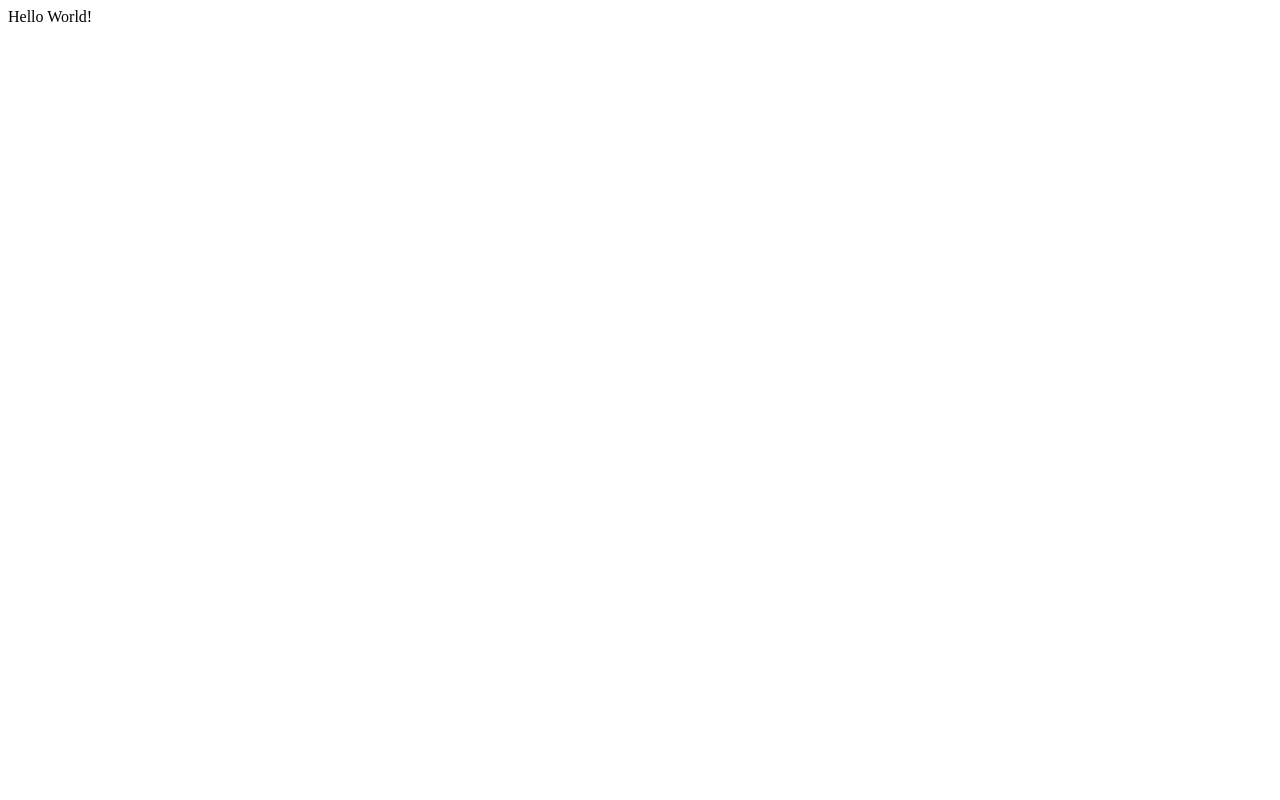
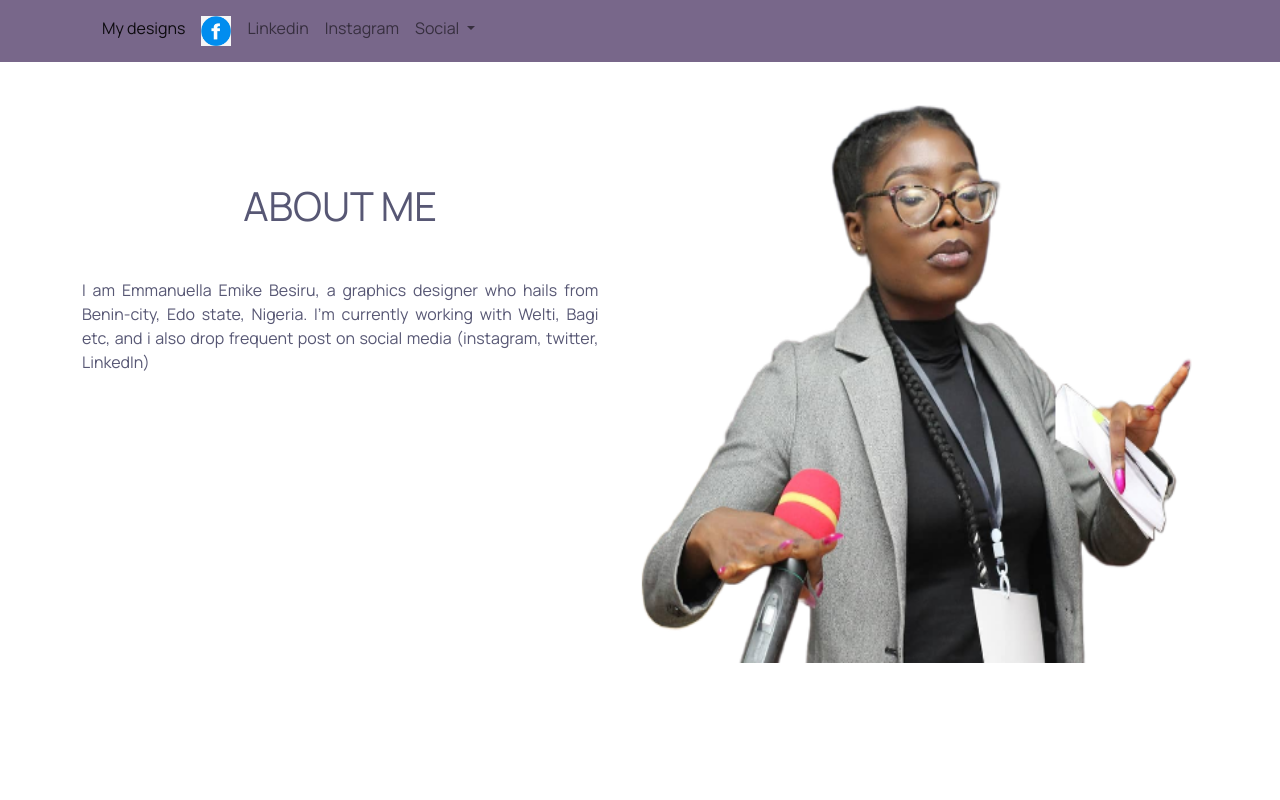
Before and after one commit to Eruanga/Try2, a Django app: page / in a window 1280 px wide. Before the commit the page is almost empty. Run offline with Django 4.2, Linux system fonts and the light colour scheme.

Commit message:
added static files

```diff
--- /dev/null
+++ b/ella/static/css/style.css
@@ -0,0 +1,61 @@
+.img-fluid{
+
+           margin-top: 2em;
+           width: 1674px;
+           height: 569px;
+
+        }
+        body{
+         background-color:white;
+         color:#575774;
+         text-align: justify;
+         font-family: "Manrope"
+        }
+
+        h1{
+            text-align: -webkit-center;
+    		padding-top: 3em;
+    		padding-bottom: 40px
+        }
+        .flex{
+        	display: flex;
+        	flex-direction: row;
+        	gap: 40px;
+        }
+        .first{
+        	background-color: #78678a;
+        }
+        a:hover{
+        	background-color: yellow;
+        	border-radius: 5px;
+        }
+        hr{
+        	background-color: yellow;
+        	color: yellow;
+        }
+  		@media (max-width:1000px) {
+  			.flex{
+	        	flex-direction: row;
+	        	gap: 40px;
+	        }
+	        .img-fluid{
+
+	           margin-top: 2em;
+	           width: 1674px;
+	           height: 569px;
+
+        	}
+  		}
+
+@media (max-width:600px) {
+    .flex{
+        flex-direction: column;
+	    gap: 40px;
+    }
+    .img-fluid{
+        margin-top: 2em;
+	    width: 1674px;
+	    height: 569px;
+
+    }
+}
--- a/ella/templates/index.html
+++ b/ella/templates/index.html
@@ -1 +1,68 @@
-Hello World!
+{% load static %}
+<!DOCTYPE html>
+<html lang="en">
+<head>
+    <meta charset="UTF-8">
+    <meta name="viewport" content="width=device-width, initial-scale=1.0">
+    <title>About Ella</title>
+    <link href="https://cdn.jsdelivr.net/npm/bootstrap@5.2.0/dist/css/bootstrap.min.css" rel="stylesheet" integrity="sha384-gH2yIJqKdNHPEq0n4Mqa/HGKIhSkIHeL5AyhkYV8i59U5AR6csBvApHHNl/vI1Bx" crossorigin="anonymous">
+    <link href="https://fonts.googleapis.com/css2?family=Manrope&display=swap" rel="stylesheet"/>
+    <link rel="stylesheet" type="text/css" href="{% static 'css/style.css' %}">
+</head>
+<body>
+	<section class="first">
+	    <header class="container">
+	        <nav class="navbar navbar-expand-lg ">
+	            <div class="container-fluid">
+	                <button class="navbar-toggler" type="button" data-bs-toggle="collapse" data-bs-target="#navbarSupportedContent" aria-controls="navbarSupportedContent" aria-expanded="false" aria-label="Toggle navigation">
+	                    <span class="navbar-toggler-icon">
+
+	                    </span>
+	                </button>
+	                    <div class="collapse navbar-collapse" id="navbarSupportedContent">
+	                        <ul class="navbar-nav me-auto mb-2 mb-lg-0">
+	                            <li class="nav-item">
+	                            	<a class="nav-link active" aria-current="page" href="#">My designs</a>
+	                            </li>
+	                            <li class="nav-item">
+	                            	<a class="nav-link" href="#"><img src="{% static 'images/fac.png' %}" height="30px" width="30px"></a>
+	                            </li>
+	                            <li class="nav-item">
+	                            	<a class="nav-link" href="#">Linkedin</a>
+	                            </li>
+	                            <li class="nav-item">
+	                            	<a class="nav-link" href="#">Instagram</a>
+	                            </li>
+
+	                            <li class="nav-item dropdown">
+	                            	<a class="nav-link dropdown-toggle" href="#" role="button" data-bs-toggle="dropdown" aria-expanded="false"> Social </a>
+	                            	<ul class="dropdown-menu">
+	                                		<li>
+	                                    <a class="dropdown-item" href="#">Facebook</a>
+	                                    </li>
+	                                    <li><a class="dropdown-item" href="#">LinkedIn</a>
+	                                    </li>
+	                                </ul>
+	                            </li>
+	                        </ul>
+	                    </div>
+	           	</div>
+	    	<hr>
+    	</header>
+	</section>
+    <section class="container flex">
+    	<div>
+	        <h1>ABOUT ME</h1>
+	        I am Emmanuella Emike Besiru, a graphics designer who hails from Benin-city, Edo state, Nigeria. I'm currently working with Welti, Bagi etc, and i also drop frequent post on social media (instagram, twitter, LinkedIn)
+    	</div>
+        <div>
+        	<img class="img-fluid " src="{% static 'images/My project.png' %}" alt="">
+        </div>
+
+    </section>
+
+
+
+    <script src="https://cdn.jsdelivr.net/npm/bootstrap@5.2.0/dist/js/bootstrap.bundle.min.js" integrity="sha384-A3rJD856KowSb7dwlZdYEkO39Gagi7vIsF0jrRAoQmDKKtQBHUuLZ9AsSv4jD4Xa" crossorigin="anonymous"></script>
+</body>
+</html>
--- a/ella_besiru/settings.py
+++ b/ella_besiru/settings.py
@@ -9,7 +9,7 @@ https://docs.djangoproject.com/en/4.1/topics/settings/
 For the full list of settings and their values, see
 https://docs.djangoproject.com/en/4.1/ref/settings/
 """
-
+import os
 from pathlib import Path
 import django_heroku
 
@@ -118,6 +118,8 @@ USE_TZ = True
 # https://docs.djangoproject.com/en/4.1/howto/static-files/
 
 STATIC_URL = 'static/'
+STATIC_ROOT = os.path.join(BASE_DIR, 'staticfiles')
+
 django_heroku.settings(locals())
 # Default primary key field type
 # https://docs.djangoproject.com/en/4.1/ref/settings/#default-auto-field
```
Also changed, not shown: ella/static/images/My project.png (added), ella/static/images/fac.png (added).
